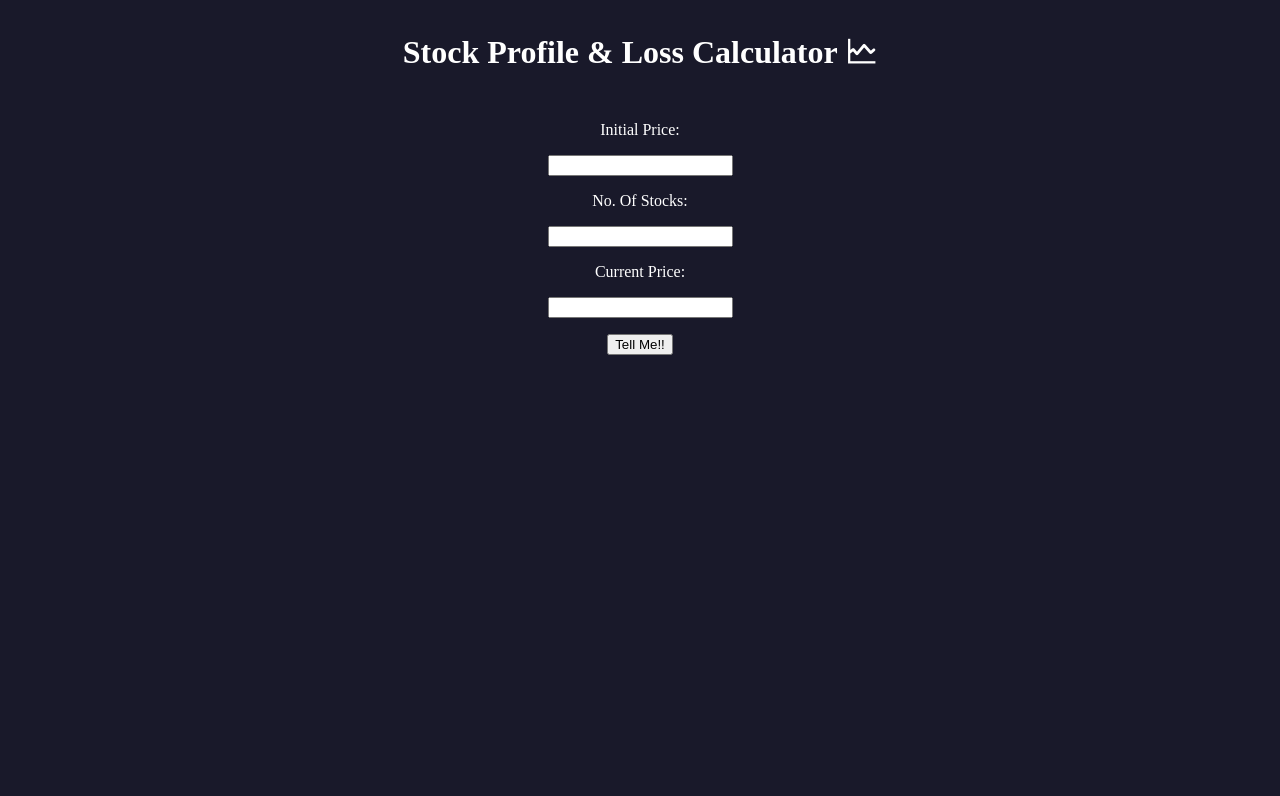
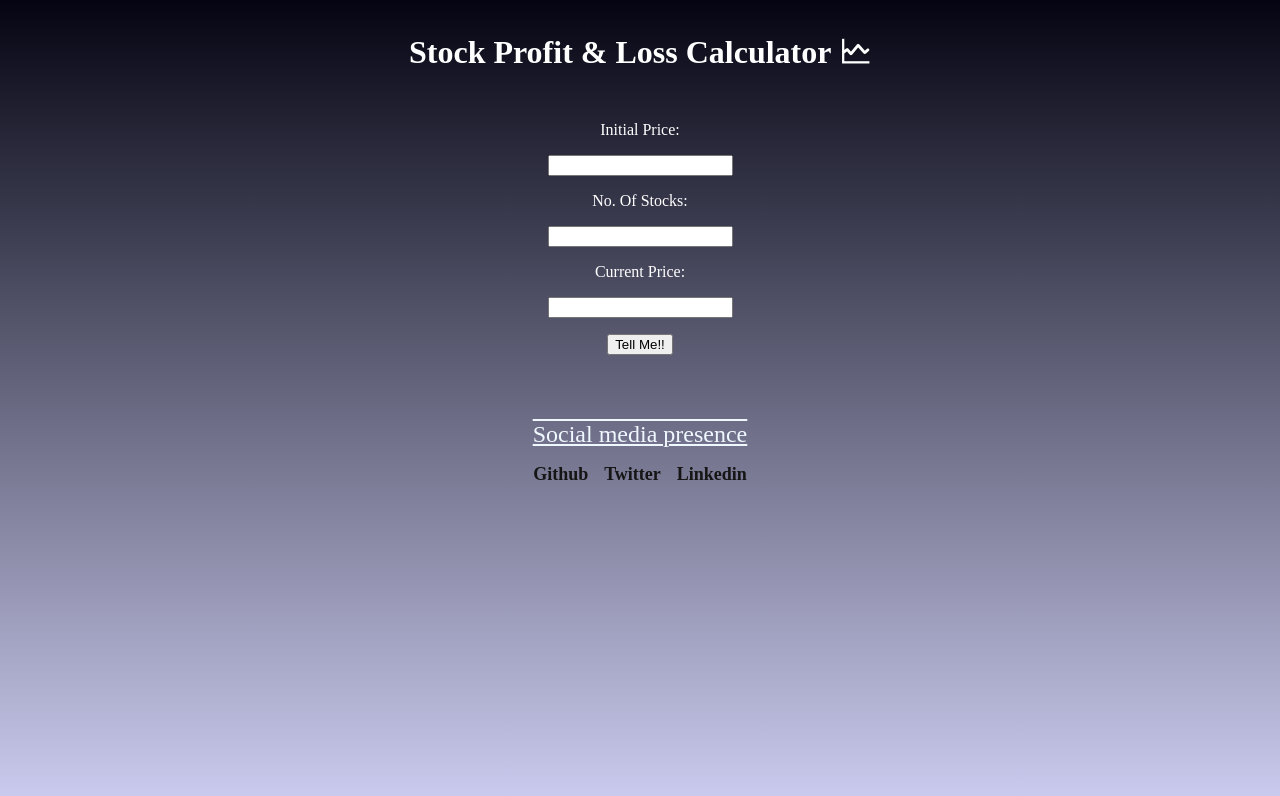
Before and after one commit to Karishma-gupta2023/profit-and-loss-app, a plain HTML site: page index.html in a window 1280 px wide. Drawn offline with Linux system fonts and the light colour scheme.

Commit message:
Style:Updated

```diff
--- a/index.html
+++ b/index.html
@@ -9,7 +9,7 @@
 </head>
 <body>
     <div id="container">
-    <h1>Stock Profile & Loss Calculator 🗠 </h1>
+    <h1>Stock Profit & Loss Calculator 🗠 </h1>
     Initial Price: <input type="number" id="input-initialprice">
     No. Of Stocks: <input type="number" id="input-stocks">
     Current Price: <input type="number" id="input-currentprice">
@@ -18,7 +18,15 @@
     <br>
     <div id="outputDiv"></div>
 
-    <script src="app.js"></script>
 
+    <footer class="foot-container">
+        <div class="foot-title">Social media presence</div>
+        <div class="foot-socialCont">
+        <a href="https://github.com/Karishma-gupta2023" target="_blank"> Github </a>
+        <a class="foot-socialItem" href="https://twitter.com/karishmaadore" target="_blank"> Twitter </a>
+        <a class="foot-socialItem" href="https://www.linkedin.com/in/karishma-gupta-45335119/" target="_blank"> Linkedin</a>
+        </div>
+      </footer>
+      <script src="app.js"></script>
 </body>
 </html>
--- a/style.css
+++ b/style.css
@@ -1,5 +1,6 @@
 body{
-    background-color: rgb(25, 25, 42);
+    background-image:linear-gradient(rgb(4, 4, 18),rgb(203, 203, 239));
+    background-attachment: fixed;
 }
 
 
@@ -17,3 +18,37 @@ body{
     font-weight: bold;
     text-align: center;
 }
+
+/* FOOTER */
+.foot-container{
+    display:flex;
+    justify-content: center;
+    align-items: center;
+    flex-direction: column;
+    gap:1rem;
+
+    padding:3rem;
+}
+
+.foot-title{
+    font-size:x-large;
+    text-decoration:underline overline;
+    color:aliceblue;
+}
+
+.foot-socialCont{
+    display: flex;
+    gap:1rem;
+font-size: large;
+
+
+}
+
+.foot-container a{
+    text-decoration: none;
+    color: rgb(21, 21, 21);
+font-weight: bold;}
+
+    .foot-container a:hover{
+        font-size: large;
+        font-weight: bold;}
```
Also changed, not shown: stocks.jpg (added).
